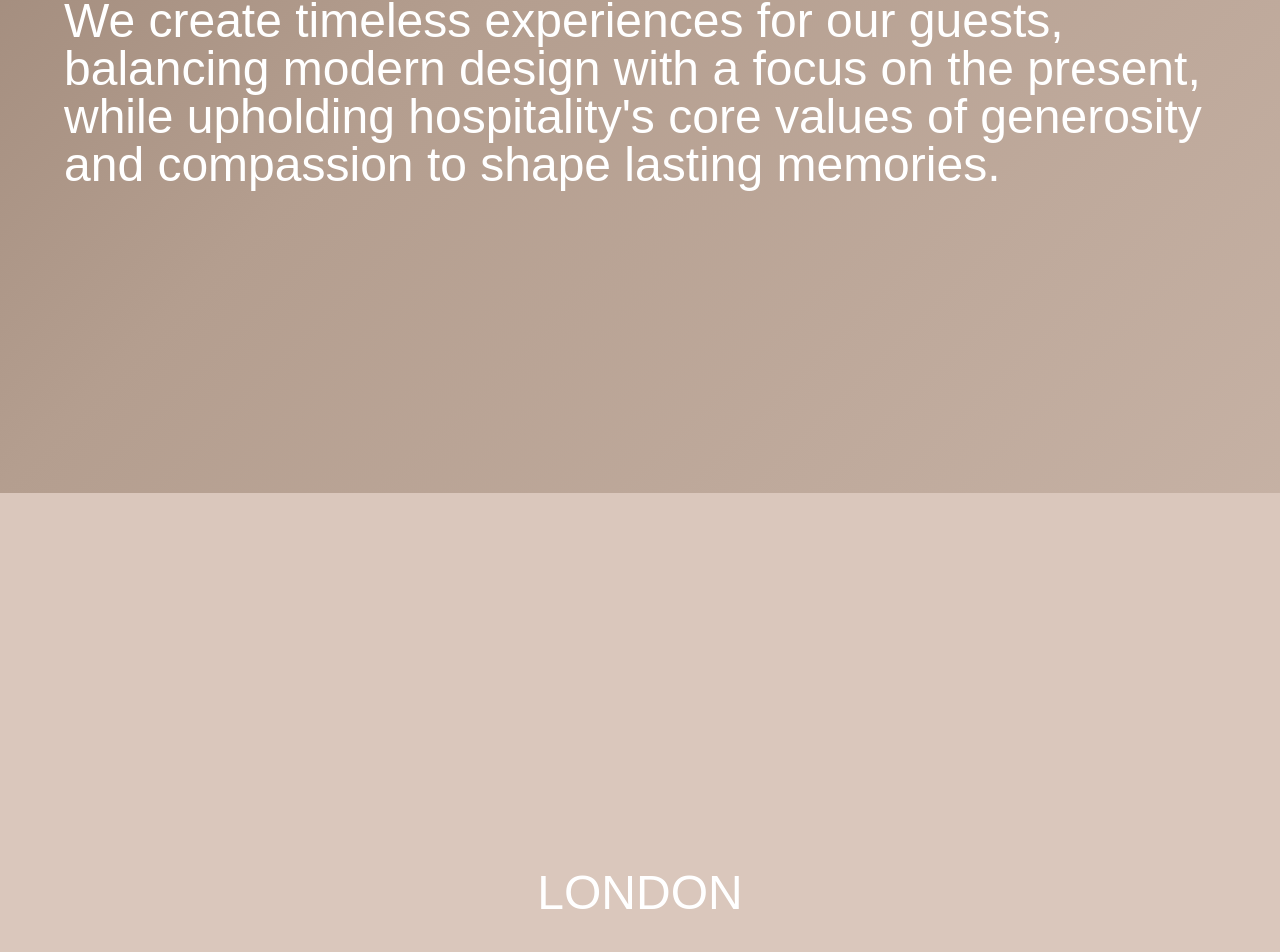
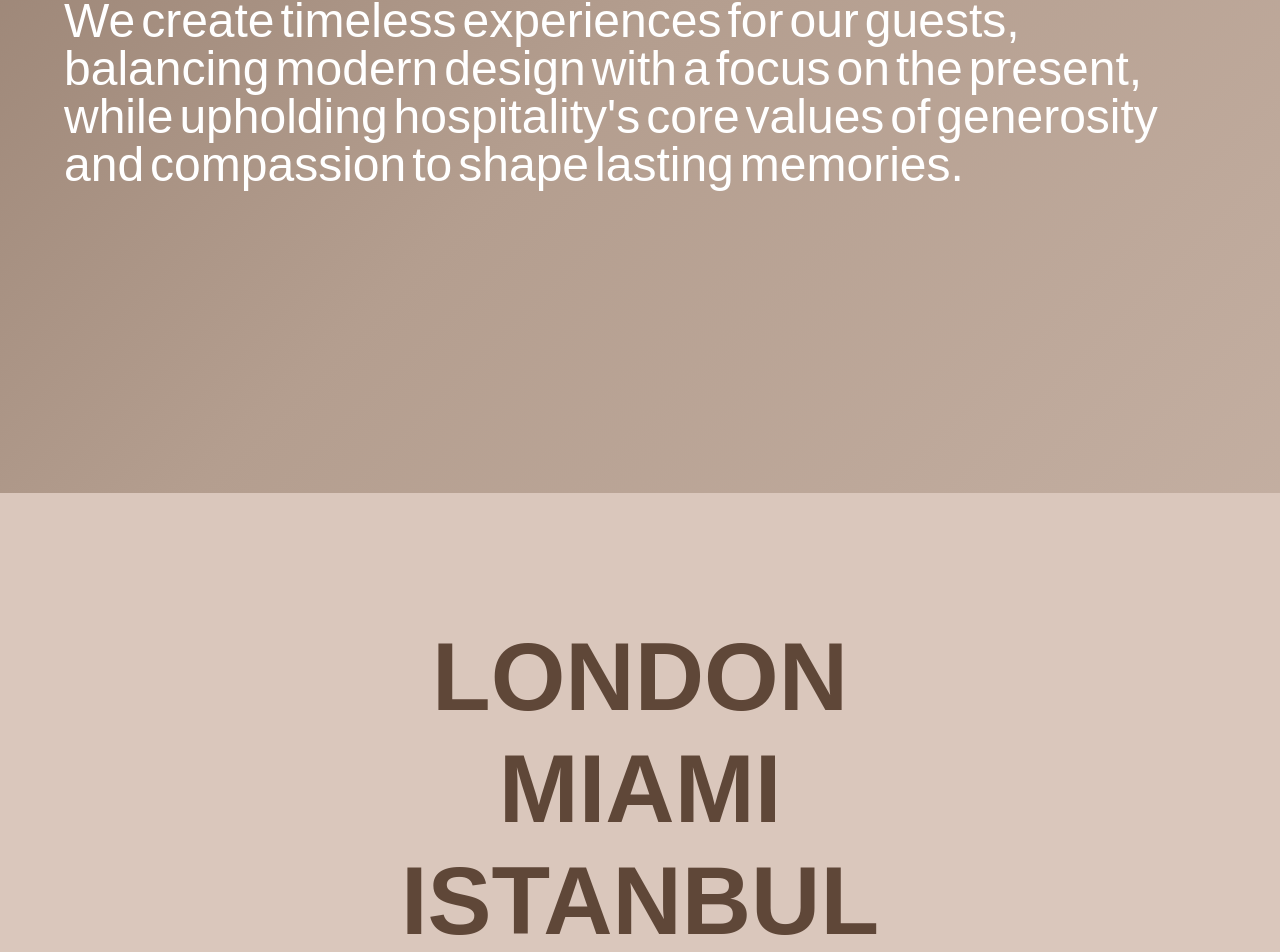
Before and after one commit to JordanSpencerWu/mjg-firm, a Next.js app: page / in a window 1280 px wide. Shown: the part 1107-2059 px from the top of the page. Built offline with nearby package versions, Linux system fonts and the light colour scheme.

Commit message:
add stagger animations

```diff
--- a/src/app/page.tsx
+++ b/src/app/page.tsx
@@ -6,11 +6,11 @@ import { ScrollTrigger } from "gsap/ScrollTrigger";
 
 gsap.registerPlugin(ScrollTrigger);
 
+const LOCATIONS = ["London", "Miami", "Istanbul", "Madrid", "Saudi Arabia"];
+
 export default function Home() {
   useEffect(() => {
     const sections = document.querySelectorAll("section");
-
-    console.log(sections);
 
     sections.forEach((section) => {
       ScrollTrigger.create({
@@ -26,6 +26,49 @@ export default function Home() {
       });
     });
 
+    const wordSpans = document.querySelectorAll(".stagger-span");
+    gsap.fromTo(
+      wordSpans,
+      {
+        opacity: 0,
+        y: 30,
+      },
+      {
+        opacity: 1,
+        y: 0,
+        duration: 0.6,
+        stagger: 0.05,
+        ease: "power2.out",
+        scrollTrigger: {
+          trigger: "#video-section",
+          start: "center",
+          toggleActions: "play none none none",
+        },
+      }
+    );
+
+    const listItems = document.querySelectorAll(".stagger-li");
+    gsap.fromTo(
+      listItems,
+      {
+        opacity: 0,
+        y: 50,
+      },
+      {
+        opacity: 1,
+        y: 0,
+        duration: 1,
+        delay: 0.3,
+        stagger: 0.2,
+        ease: "power2.out",
+        scrollTrigger: {
+          trigger: "#message-section",
+          start: "center",
+          toggleActions: "play none none none",
+        },
+      }
+    );
+
     return () => {
       ScrollTrigger.getAll().forEach((trigger) => trigger.kill());
     };
@@ -35,11 +78,13 @@ export default function Home() {
     <div className="relative min-h-screen animate-fade-in">
       {/* Background Video */}
       <video
+        id="video-section"
+        className="inset-0 w-full h-screen object-cover z-0"
+        poster="/video-first-frame.jpg"
         autoPlay
         loop
         muted
         playsInline
-        className="inset-0 w-full h-screen object-cover z-0"
       >
         <source
           src="/Shebara_90s_16x9_4_K_English_Only_Music_and_Logo_4e51af11f6.mp4"
@@ -62,49 +107,62 @@ export default function Home() {
         </div>
       </div>
 
-      <section className="relative leading-0 gradient-animation">
+      <section
+        id="message-section"
+        className="relative leading-0 gradient-animation"
+      >
         <div className="flex min-h-screen justify-center items-center h-full mx-16">
-          <p className="text-2xl text-white md:text-5xl">
-            We create timeless experiences for our guests, balancing modern
-            design with a focus on the present, while upholding
-            hospitality&apos;s core values of generosity and compassion to shape
-            lasting memories.{" "}
+          <p className="text-3xl text-white md:text-5xl">
+            {[
+              "We",
+              "create",
+              "timeless",
+              "experiences",
+              "for",
+              "our",
+              "guests,",
+              "balancing",
+              "modern",
+              "design",
+              "with",
+              "a",
+              "focus",
+              "on",
+              "the",
+              "present,",
+              "while",
+              "upholding",
+              "hospitality's",
+              "core",
+              "values",
+              "of",
+              "generosity",
+              "and",
+              "compassion",
+              "to",
+              "shape",
+              "lasting",
+              "memories.",
+            ].map((word, index) => (
+              <span key={index} className="stagger-span inline-block mr-1.5">
+                {word}
+              </span>
+            ))}
           </p>
         </div>
       </section>
 
-      <section className="relative leading-0">
-        <div className="flex min-h-screen justify-center items-center h-full mx-16">
-          <h2 className="text-2xl text-white md:text-5xl uppercase">London</h2>
-        </div>
-      </section>
-
-      <section className="relative leading-0 bg-[#b49e8f]">
-        <div className="flex min-h-screen justify-center items-center h-full mx-16">
-          <h2 className="text-2xl text-white md:text-5xl uppercase">Miami</h2>
-        </div>
-      </section>
-
-      <section className="relative leading-0 bg-[#5f4738]">
-        <div className="flex min-h-screen justify-center items-center h-full mx-16">
-          <h2 className="text-2xl text-white md:text-5xl uppercase">
-            Istanbul
-          </h2>
-        </div>
-      </section>
-
-      <section className="relative leading-0 bg-[#b49e8f]">
-        <div className="flex min-h-screen justify-center items-center h-full mx-16">
-          <h2 className="text-2xl text-white md:text-5xl uppercase">Madrid</h2>
-        </div>
-      </section>
-
-      <section className="relative leading-0">
-        <div className="flex min-h-screen justify-center items-center h-full mx-16">
-          <h2 className="text-2xl text-white md:text-5xl uppercase">
-            Saudi Arabia
-          </h2>
-        </div>
+      <section
+        id="locations-section"
+        className="relative leading-0 flex flex-col h-screen justify-center text-center items-center mx-16"
+      >
+        <ul className="text-4xl text-[var(--color-primary)] md:text-8xl font-bold uppercase">
+          {LOCATIONS.map((location) => (
+            <li key={location} className="stagger-li mt-4">
+              {location}
+            </li>
+          ))}
+        </ul>
       </section>
     </div>
   );
```
Also changed, not shown: public/video-first-frame.jpg (added).
